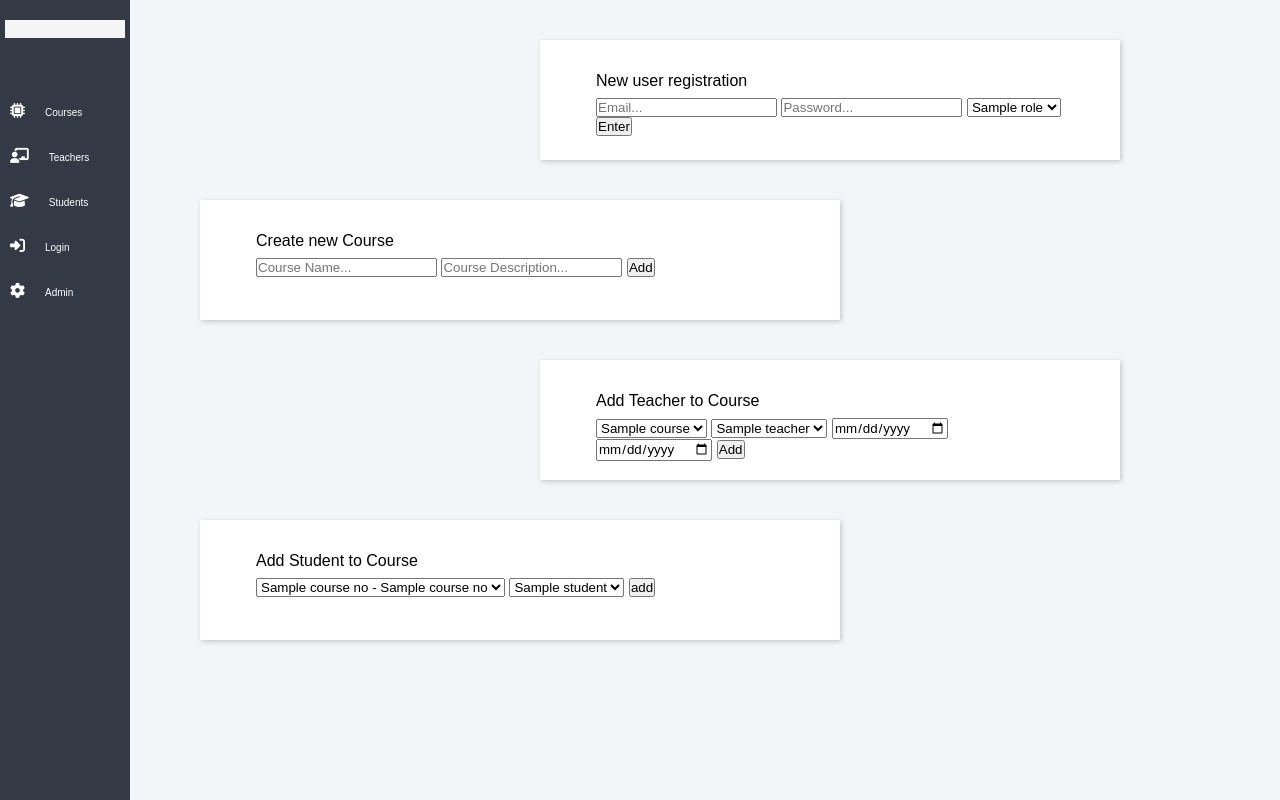
After one commit to Nissan-M/DogCode, a Flask app: template templates/admin.html in a window 1280 px wide. The commit adds this page. Run offline with Flask 2, Linux system fonts and the light colour scheme; the template is opened without the code that fills it: most values are stand-ins (such as "Sample title", 1, 10 or a date in 2020); some libraries are stand-ins or nearby versions.

Commit message:
1st commit

```diff
--- a/app.py
+++ b/app.py
@@ -1,6 +1,6 @@
 from flask import Flask, render_template, redirect, url_for, request
 app = Flask(__name__)
-from setup_db import execute_query
+from setup_db import query
 from sqlite3 import IntegrityError
 
 @app.route('/')
@@ -27,25 +27,70 @@ def login():
     return render_template("login.html")
 
 
-@app.route('/register', methods=["POST", "GET"])
-def register():
-    roles = execute_query("SELECT * FROM role")
-    if request.method == "POST":
-        email = request.form["email"]
-        password = request.form["password"]
-        role = request.form["role"]
-        execute_query(f"INSERT INTO user (user_email, user_password, role_id) VALUES ('{email}','{password}', '{role}')")
-        return render_template("register.html", roles=roles, text = "Registration is complete")
-    return render_template("register.html", roles=roles)
 
 
-@app.route('/new_course')
-def new_course():
-    teachers = execute_query
-    if request.method == "POST":
+@app.route('/admin')
+def admin():
+
+    teacher_db = query("""
+    SELECT teacher_id, teacher.user_id, teacher_name, user_email, user_password FROM teacher
+    JOIN user ON teacher.user_id=user.user_id
+        """)
+    teachers = [ teacher for teacher in teacher_db ]
+    courses = [ course for course in query("SELECT * FROM course") ]
+    courseNo_db = query("""
+    SELECT courseNo_id, courseNo_sdate, courseNo_edate, courseNo.course_id, courseNo.teacher_id, course.course_name, teacher.teacher_name FROM courseNo
+    LEFT JOIN course ON courseNo.course_id=course.course_id
+    LEFT JOIN teacher ON courseNo.teacher_id=teacher.teacher_id
+    """)
+    course_nums = [ course for course in courseNo_db ]
+    student_db = query("""
+    SELECT student_id, student.user_id, student_name, user_email, user_password FROM student
+    JOIN user ON student.user_id=user.user_id
+    """)
+    students = [ student for student in student_db ]
+    roles = query("SELECT * FROM role")
+
+    return render_template("admin.html", teachers=teachers, courses=courses, course_nums=course_nums, students=students, roles=roles)
 
 
+@app.route('/create_course', methods=["POST"])
+def create_course():
 
-@app.route('/add_student')
-def add_student():
-    pass
+    query(f"""
+    INSERT INTO course ('course_name', 'course_desc')
+    VALUES ('{request.form['course_name']}', '{request.form['course_desc']}')""")
+
+    return redirect(url_for("admin"))
+
+
+@app.route('/courseNo_teacher', methods=["POST"])
+def teacher_course():
+
+    query(f"""
+    INSERT INTO courseNo ('course_id', 'teacher_id', 'courseNo_sdate', 'courseNo_edate')
+    VALUES ('{request.form['course_id']}', '{request.form['teacher_id']}','{request.form['start_date']}', '{request.form['end_date']}')
+    """)
+
+    return redirect(url_for("admin"))
+
+
+@app.route('/courseNo_student', methods=["POST"])
+def method_name():
+
+    query(f"""
+    INSERT INTO courseNo ('student_id', 'courseNo_id')
+    VALUES ('{request.form['student_id']}', '{request.form['course_id']}')
+    """)
+
+    return redirect(url_for("admin"))
+
+
+@app.route('/register', methods=["POST"])
+def register():
+
+    email = request.form["email"]
+    password = request.form["password"]
+    role = request.form["role"]
+    query(f"INSERT INTO user (user_email, user_password, role_id) VALUES ('{email}','{password}', '{role}')")
+    return redirect(url_for("admin"))
--- a/static/stylesheet/style.css
+++ b/static/stylesheet/style.css
@@ -4,7 +4,9 @@
     box-sizing: border-box;
     font-family: 'Poppins', sans-serif;
 }
-
+body {
+    background-color: #F4F5F8;
+}
 .header {
     width: 100%;
     height: 100%;
@@ -72,3 +74,52 @@
 .nav_links > li:hover > a {
     color: ;
 } */
+
+.container {
+    margin: 5vh;
+    display: grid;
+    grid-template-columns: 10% 25% 25% 20%;
+    grid-template-rows: 15vh 15vh 15vh 15vh;
+    column-gap: 5vh;
+    row-gap: 5vh;
+    flex-direction: column;
+    align-items: center;
+}
+
+
+.container_1,
+.container_2,
+.container_3,
+.container_4 {
+    width: 100%;
+    height: 100%;
+    display: flex;
+    padding-top: 4vh;
+    background-color: #ffffff;
+    box-shadow: 1px 1px 5px 0.5px rgba(0, 0, 0, 0.2);
+    /* border-radius: 5px; */
+}
+
+.container_1 {
+    grid-column: 3 / span 2 ;
+    grid-row: 1 / 1;
+}
+.container_2 {
+    grid-column: 2 / span 2 ;
+    grid-row: 2 / 2;
+}
+
+.container_3 {
+    grid-column: 3 / span  2;
+    grid-row: 3 / 3;
+}
+
+.container_4 {
+    grid-column: 2 / span  2;
+    grid-row: 4 / 4;
+}
+fieldset {
+    padding: 1vh 7vh;
+    border: none;
+
+}
--- /dev/null
+++ b/templates/admin.html
@@ -0,0 +1,75 @@
+{% extends "base.html" %}
+{% block title %}Admin{% endblock %}
+{% block content %}
+
+<div class="container">
+
+    <div class="container_1">
+        <fieldset>
+            <legend>New user registration</legend>
+            <form action="/register" method="POST">
+                <input type="email" name="email" id="" placeholder="Email...">
+                <input type="password" name="password" id="" placeholder="Password...">
+                <select name="role" id="">
+                    {% for role in roles %}
+                    <option value="{{ role[0] }}">{{ role[1] }}</option>
+                    {% endfor %}
+                </select>
+                <input type="submit" value="Enter">
+            </form>
+        </fieldset>
+    </div>
+
+    <div class="container_2">
+        <fieldset>
+            <legend>Create new Course</legend>
+            <form action="/create_course" method="POST">
+                <input type="text" name="course_name" placeholder="Course Name...">
+                <input type="text" name="course_desc" placeholder="Course Description...">
+                <input type="submit" value="Add">
+            </form>
+        </fieldset>
+    </div>
+
+    <div class="container_3">
+        <fieldset>
+            <legend>Add Teacher to Course</legend>
+            <form action="/courseNo_teacher" method="POST">
+                <select name="course_id" id="">
+                    {% for course in courses %}
+                    <option value="{{ course[0] }}"><p>{{ course[1] }}</p></option>
+                    {% endfor %}
+                </select>
+                <select name="teacher_id" id="">
+                    {% for teacher in teachers %}
+                    <option value="{{ teacher[0] }}"><p>{{ teacher[2] }}</p></option>
+                    {% endfor %}
+                </select>
+                <input type="date" name="start_date" id="">
+                <input type="date" name="end_date" id="">
+                <input type="submit" value="Add">
+            </form>
+        </fieldset>
+    </div>
+
+    <div class="container_4">
+        <fieldset>
+            <legend>Add Student to Course</legend>
+            <form action="/courseNo_student" method="post">
+                <select name="courseNo_id" id="">
+                    {% for courseNo in course_nums %}
+                    <option value="{{ courseNo[0] }}"><p>{{ courseNo[5] }} - {{ courseNo[6] }}</p></option>
+                    {% endfor %}
+                </select>
+                <select name="student_id" id="">
+                    {% for student in students %}
+                    <option value="{{ student[0] }}"><p>{{ student[2] }}</p></option>
+                    {% endfor %}
+                </select>
+                <input type="submit" value="add">
+            </form>
+        </fieldset>
+    </div>
+
+</div>
+{% endblock %}
--- a/templates/base.html
+++ b/templates/base.html
@@ -19,8 +19,7 @@
         <li><a href="/teachers"><i class="fa-solid fa-chalkboard-user"></i><p>Teachers</p></a></li>
         <li><a href="/students"><i class="fa-solid fa-graduation-cap"></i><p>Students</p></a></li>
         <li><a href="/login"><i class="fa-solid fa-right-to-bracket"></i><p>Login</p></a></li>
-        <li><a href="/register"><i class="fa-solid fa-id-card"></i><p>Register</p></a></li>
-        <!-- <div class="active"></div> -->
+        <li><a href="/admin"><i class="fa-solid fa-gear"></i><p>Admin</p></a></li>
       </ul>
     </div>
     {% block content %}
```
Also changed, not shown: crud.py (added, +21 -0 lines), setup_db.py (+37 -15 lines), templates/login.html (+9 -5 lines), college.db (deleted), 1 other file.
